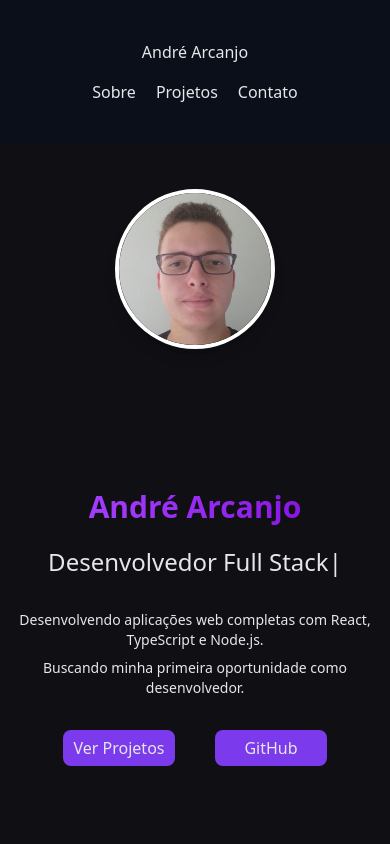
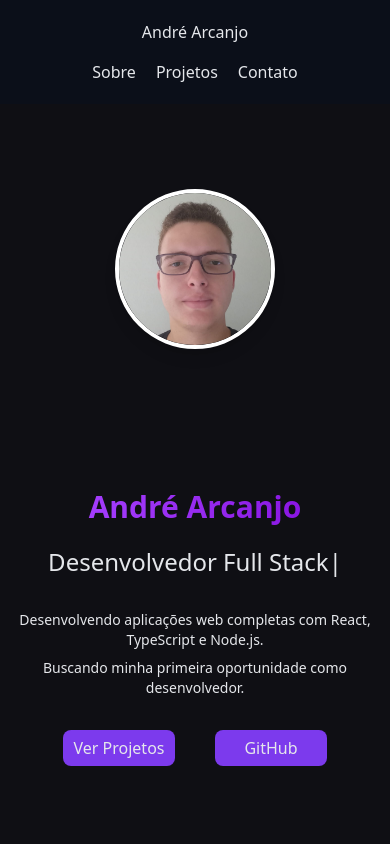
Before and after one commit to andre-arcanjo/portfolio-andre-arcanjo, a React (Vite) app: page / in a window 390 px wide. Shown: the top 844 px of the page. Built offline with nearby package versions, Linux system fonts and the light colour scheme.

Commit message:
style: improve header spacing and responsiveness

```diff
--- a/src/components/Header/Header.tsx
+++ b/src/components/Header/Header.tsx
@@ -3,7 +3,7 @@ import { HeaderNav } from './HeadersNavs';
 export const Header = () => {
   return (
     <header className="fixed top-0 left-0 w-full bg-[#0B0F19] z-50">
-      <nav className="lg:text-[20px] flex flex-col justify-between items-center px-30 py-10 md:flex-row">
+      <nav className="lg:text-[18px] flex flex-col justify-between items-center px-6 md:px-12 lg:px-30 py-5 md:flex-row">
         <a className="hover:text-hover-button transition-all" href="#hero">
           André Arcanjo
         </a>
```
